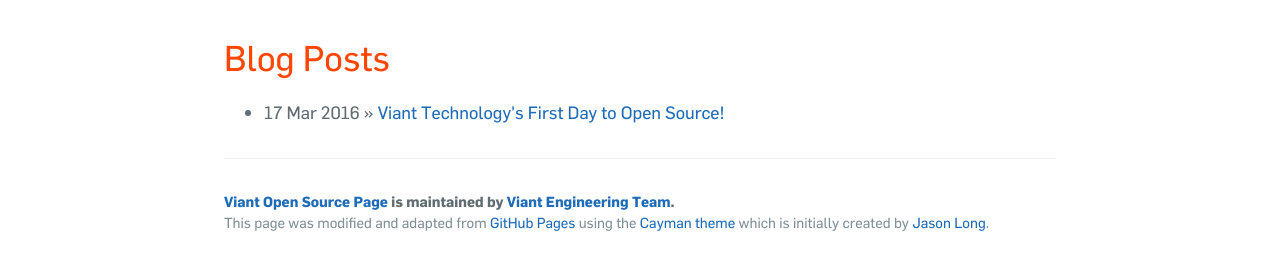
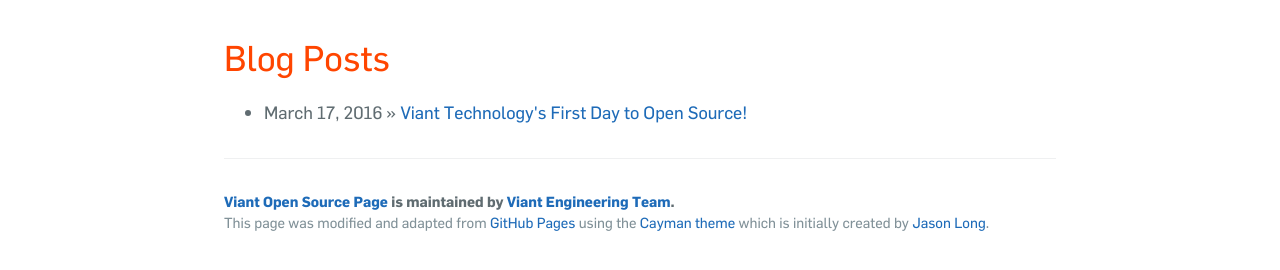
Before and after one commit to LaudateCorpus1/viant.github.io, a Jekyll site: the page built from index.html, in a window 1280 px wide. Shown: the part 385-655 px from the top of the page. Built offline with Jekyll 4.4.1, drawn with Linux system fonts in a browser that asks for light colours; Markdown is read by kramdown in place of the engine named in the settings; the list of posts is cut into pages by our own code.

Commit message:
Change the date format based on the reference: http://alanwsmith.com/jekyll-liquid-date-formatting-examples

```diff
--- a/_layouts/post.html
+++ b/_layouts/post.html
@@ -2,6 +2,6 @@
 layout: default
 ---
 <h2>{{ page.title }}</h2>
-<p class="meta">{{ page.date | date_to_string }}</p>
+<p class="meta">{{ page.date | date: '%B %d, %Y' }}</p>
 
 {{ content }}
--- a/index.html
+++ b/index.html
@@ -7,7 +7,7 @@
   <h1>Blog Posts</h1>
   <ul class="posts">
     {% for post in site.posts %}
-      <li><span>{{ post.date | date_to_string }}</span> &raquo; <a href="{{ site.baseurl }}{{ post.url }}">{{ post.title }}</a></li>
+      <li><span>{{ post.date | date: '%B %d, %Y' }}</span> &raquo; <a href="{{ site.baseurl }}{{ post.url }}">{{ post.title }}</a></li>
     {% endfor %}
   </ul>
 </div>
```
